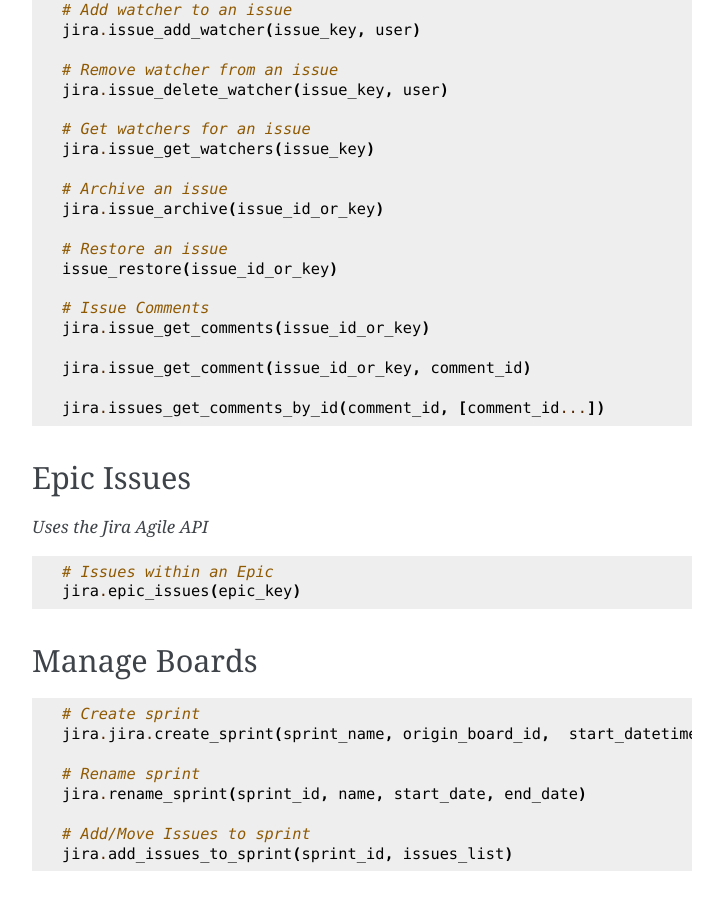
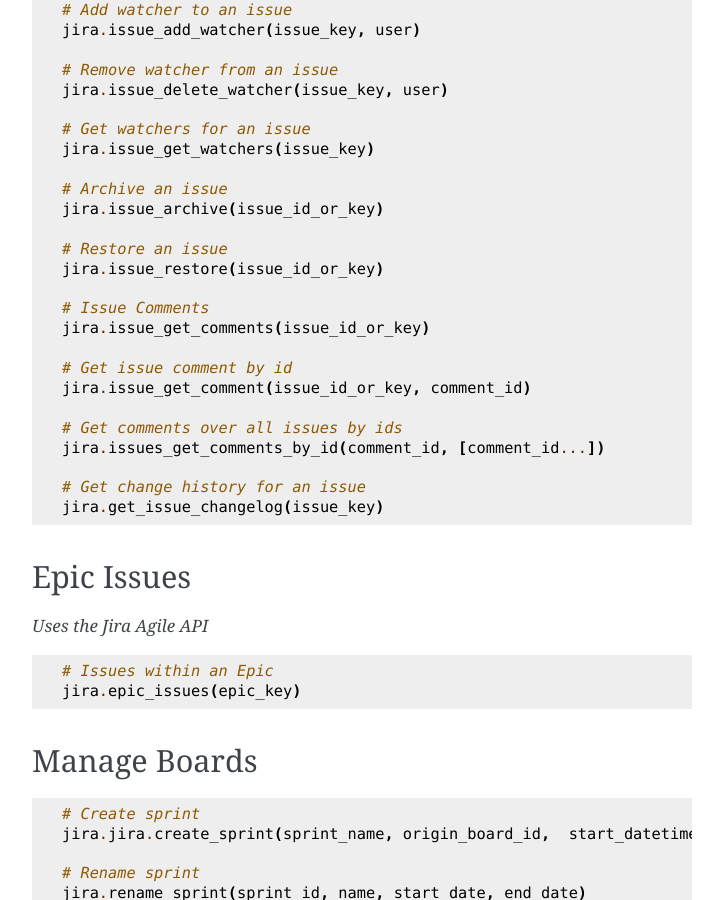
Before and after one commit to atlassian-api/atlassian-python-api, a Sphinx documentation site: the page built from docs/jira.rst, in a window 1280 px wide and 900 px high, scrolled down 5094 px. Shown: the whole window, without its empty margins (388-1111 px from the left). Built offline with Sphinx 7.4.7, drawn with Linux system fonts in a browser that asks for light colours.

Commit message:
Update jira.rst
Added jira.get_issue_changelog method and fixed some missing comments and typos

```diff
--- a/docs/jira.rst
+++ b/docs/jira.rst
@@ -268,14 +268,19 @@
     jira.issue_archive(issue_id_or_key)
 
     # Restore an issue
-    issue_restore(issue_id_or_key)
+    jira.issue_restore(issue_id_or_key)
 
     # Issue Comments
     jira.issue_get_comments(issue_id_or_key)
 
+    # Get issue comment by id
     jira.issue_get_comment(issue_id_or_key, comment_id)
 
+    # Get comments over all issues by ids
     jira.issues_get_comments_by_id(comment_id, [comment_id...])
+
+    # Get change history for an issue
+    jira.get_issue_changelog(issue_key)
 
 
 Epic Issues
```
